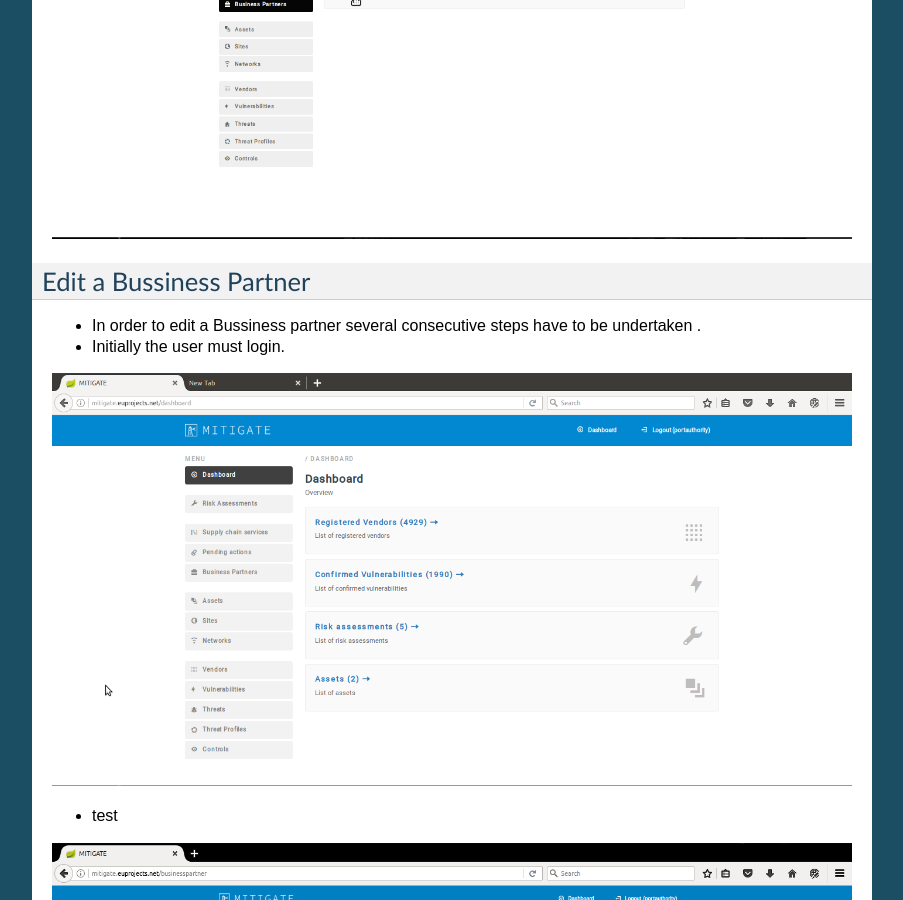
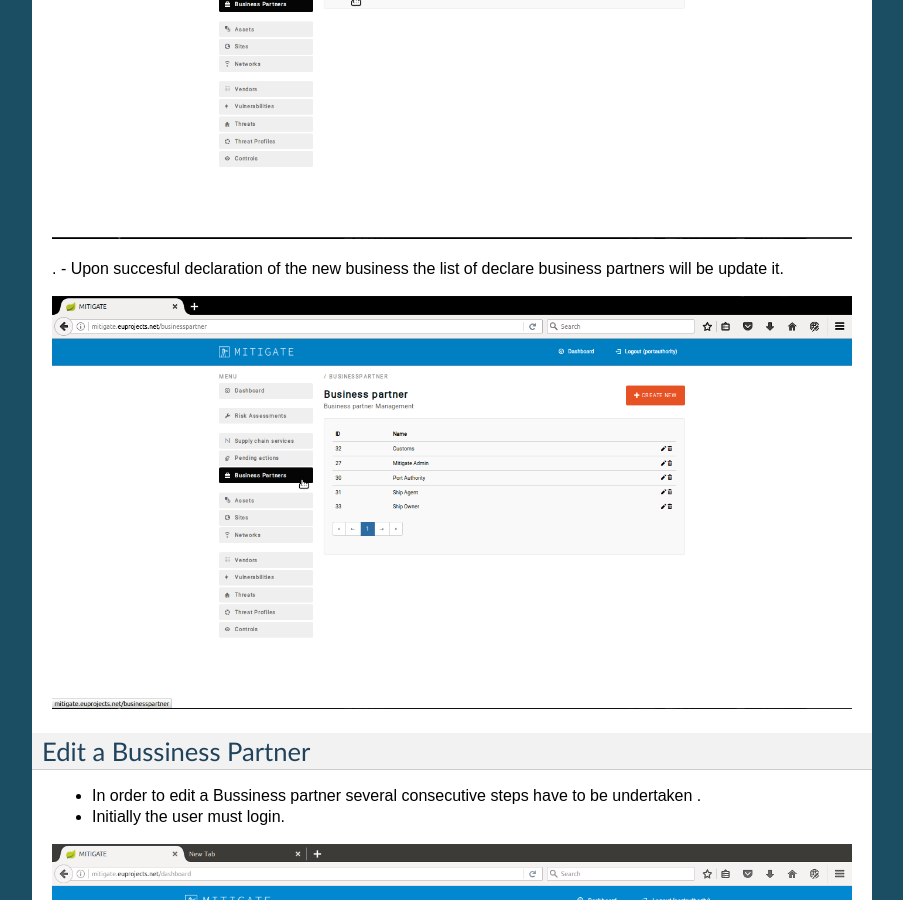
Before and after one commit to singularlogic/mitigate-documentation, a Sphinx documentation site: the page built from docs/pc_questions.rst, in a window 1280 px wide and 900 px high, scrolled down 2281 px. Shown: the whole window, without its empty margins (198-1101 px from the left). Built offline with Sphinx 7.4.7, drawn with Linux system fonts in a browser that asks for light colours.

Commit message:
Update pc_questions.rst

```diff
--- a/docs/pc_questions.rst
+++ b/docs/pc_questions.rst
@@ -25,6 +25,13 @@ Add a Business Partner
 - Upon succesful declaration of the new business  the list of declare business  will be update it.
 
 .. image:: assets/bp_3.png
+.
+- Upon succesful declaration of the new business  the list of declare business partners  will be update it.
+
+.. image:: assets/bp.png
+
+
+
 
 
 Edit a Bussiness Partner
```
